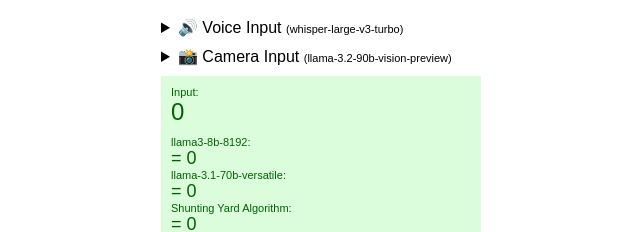
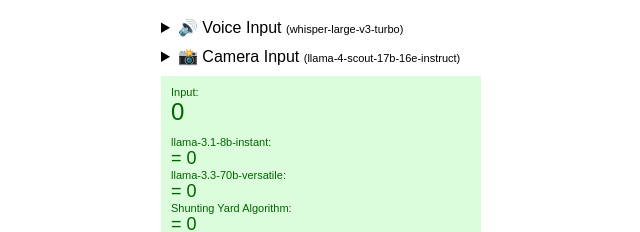
Before and after one commit to 01mz/llmcalculator, a Next.js app: page / in a window 1280 px wide. Shown: the top 232 px of the page, without its empty margins (319-959 px from the left). Built offline with nearby package versions, Linux system fonts and the light colour scheme.

Commit message:
update deprecated models

```diff
--- a/src/app/api/inferAudioInput/route.ts
+++ b/src/app/api/inferAudioInput/route.ts
@@ -2,13 +2,14 @@ import { NextResponse } from "next/server";
 import Groq from "groq-sdk";
 import { userPrompt } from "./userPrompt";
 import { logToDiscord } from "@/lib/server/logToDiscord";
+import { models } from "@/lib/shared/models";
 
 const groq = new Groq({ apiKey: process.env.GROQ_API_KEY });
 
 async function getGroqTranscription(audioFilePath: File) {
   return groq.audio.transcriptions.create({
     file: audioFilePath,
-    model: "whisper-large-v3-turbo",
+    model: models[models['whisper-large-v3-turbo']],
     prompt: userPrompt,
     response_format: "json",
     temperature: 0.0,
--- a/src/app/api/inferImageText/route.ts
+++ b/src/app/api/inferImageText/route.ts
@@ -2,6 +2,7 @@ import { NextResponse } from "next/server";
 import Groq from "groq-sdk";
 import { userPrompt } from "./userPrompt";
 import { logToDiscord } from "@/lib/server/logToDiscord";
+import { models } from "@/lib/shared/models";
 
 const groq = new Groq({ apiKey: process.env.GROQ_API_KEY });
 
@@ -28,7 +29,7 @@ async function getGroqChatCompletion(imageUrl: string) {
         "content": ""
       }
     ],
-    "model": "llama-3.2-90b-vision-preview",
+    "model": models[models['meta-llama/llama-4-scout-17b-16e-instruct']],
     "temperature": 0,
     "max_tokens": 1024,
     "top_p": 1,
--- a/src/app/components/ImageInput.tsx
+++ b/src/app/components/ImageInput.tsx
@@ -1,6 +1,7 @@
 import React, { ChangeEvent, useRef, useState } from 'react'
 import styles from '../page.module.css';
 import debounce from 'lodash.debounce';
+import { models } from '@/lib/shared/models';
 
 type ImageInputProps = {
     setInput: React.Dispatch<React.SetStateAction<string>>,
@@ -8,6 +9,7 @@ type ImageInputProps = {
 };
 
 export default function ImageInput({ setInput, compute }: ImageInputProps) {
+    const modelName = models[models['meta-llama/llama-4-scout-17b-16e-instruct']].split('/')[1];
     const [imageInput, setImageInput] = useState<string>('');
     const videoRef = useRef<HTMLVideoElement>(null);
     const [stream, setStream] = useState<MediaStream | null>(null);
@@ -82,7 +84,7 @@ export default function ImageInput({ setInput, compute }: ImageInputProps) {
     };
 
     return <details>
-        <summary>📸 Camera Input <span className={styles.label}>(llama-3.2-90b-vision-preview)</span></summary>
+        <summary>📸 Camera Input <span className={styles.label}>({modelName})</span></summary>
         <div className={styles.imageInputContainer}>
             <div className={styles.label}>Capture image:</div>
             <div>
--- a/src/app/components/VoiceInput.tsx
+++ b/src/app/components/VoiceInput.tsx
@@ -1,6 +1,7 @@
 import React, { ChangeEvent, useRef, useState } from 'react'
 import styles from '../page.module.css';
 import debounce from 'lodash.debounce';
+import { models } from '@/lib/shared/models';
 
 type VoiceInputProps = {
     setInput: React.Dispatch<React.SetStateAction<string>>,
@@ -8,6 +9,7 @@ type VoiceInputProps = {
 };
 
 export default function VoiceInput({ setInput, compute }: VoiceInputProps) {
+    const modelName = models[models['whisper-large-v3-turbo']];
     const [isRecording, setIsRecording] = useState(false);
     const [audioUrl, setAudioUrl] = useState<string>('');
     const mediaRecorderRef = useRef<MediaRecorder | null>(null);
@@ -79,7 +81,7 @@ export default function VoiceInput({ setInput, compute }: VoiceInputProps) {
     }, 100);
 
     return <details>
-        <summary>🔊 Voice Input <span className={styles.label}>(whisper-large-v3-turbo)</span></summary>
+        <summary>🔊 Voice Input <span className={styles.label}>({modelName})</span></summary>
         <div className={styles.audioInputContainer}>
             <div className={styles.label}>Capture voice:</div>
             <button onClick={isRecording ? stopRecording : startRecording}>
--- a/src/app/page.tsx
+++ b/src/app/page.tsx
@@ -35,12 +35,12 @@ export default function Home() {
 
     setLLMResult1('...');
     setLLMResult2('...');
-    LLMcalculate(input, models["llama3-8b-8192"])
+    LLMcalculate(input, models["llama-3.1-8b-instant"])
       .then((res) => {
         setLLMResult1(res)
       });
 
-    LLMcalculate(input, models["llama-3.1-70b-versatile"])
+    LLMcalculate(input, models["llama-3.3-70b-versatile"])
       .then((res) => {
         setLLMResult2(res)
       });
@@ -55,9 +55,9 @@ export default function Home() {
       <div className={styles.label}>Input:</div>
       <OverflowText className={styles.inputDisplay} text={input || '0'} />
 
-      <div className={styles.label}>{models[models["llama3-8b-8192"]]}:</div>
+      <div className={styles.label}>{models[models["llama-3.1-8b-instant"]]}:</div>
       <OverflowText text={`= ${LLMResult1}`} />
-      <div className={styles.label}>{models[models["llama-3.1-70b-versatile"]]}:</div>
+      <div className={styles.label}>{models[models["llama-3.3-70b-versatile"]]}:</div>
       <OverflowText text={`= ${LLMResult2}`} />
       <div className={styles.label}>Shunting Yard Algorithm:</div>
       <OverflowText text={`= ${SYResult}`} />
--- a/src/lib/shared/models.ts
+++ b/src/lib/shared/models.ts
@@ -1,5 +1,6 @@
 export enum models {
-    'llama3-8b-8192',
-    'llama-3.1-70b-versatile',
-    'llama-3.2-90b-text-preview',
+    'llama-3.1-8b-instant',
+    'llama-3.3-70b-versatile',
+    'whisper-large-v3-turbo',
+    'meta-llama/llama-4-scout-17b-16e-instruct',
 };
```
